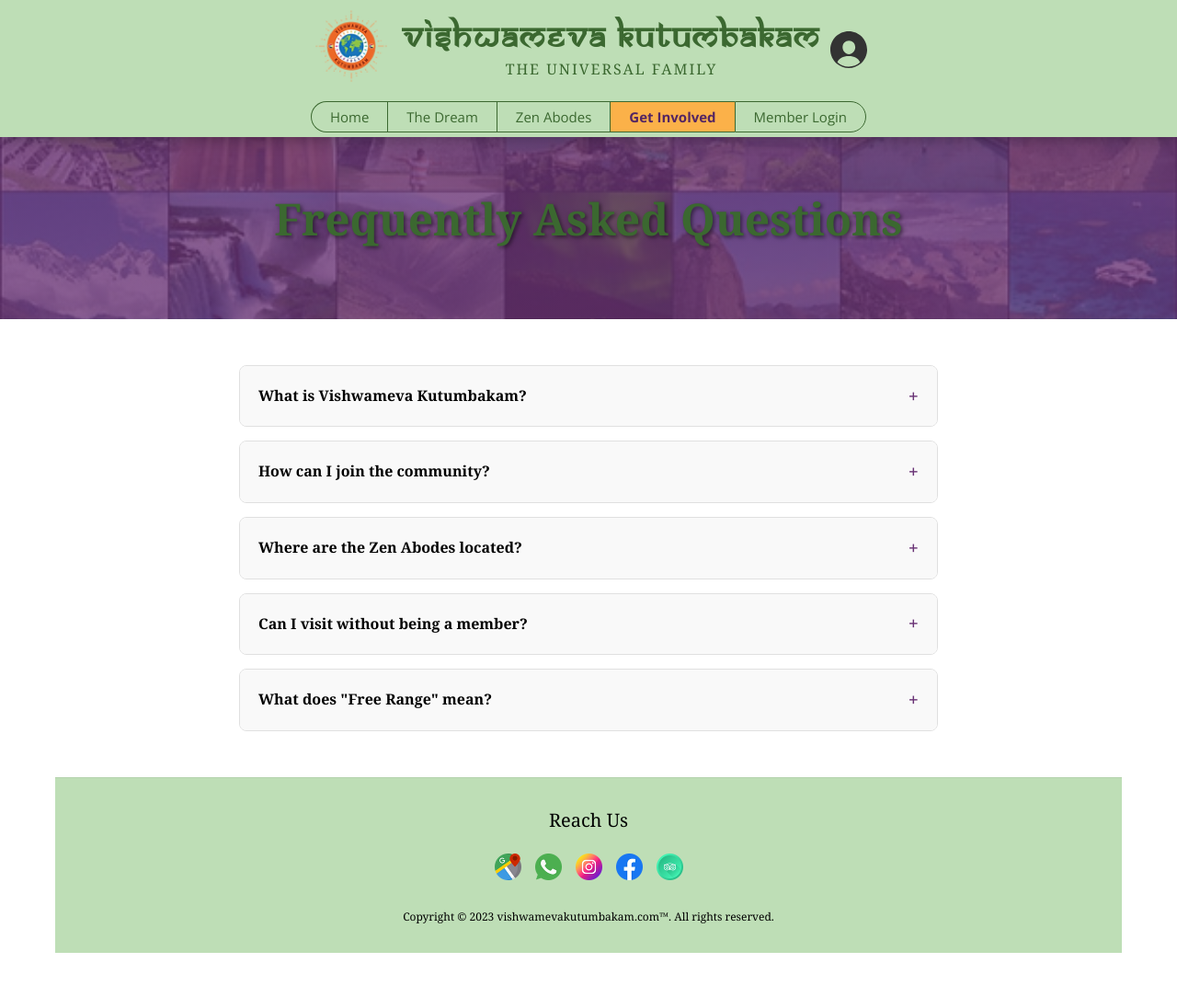
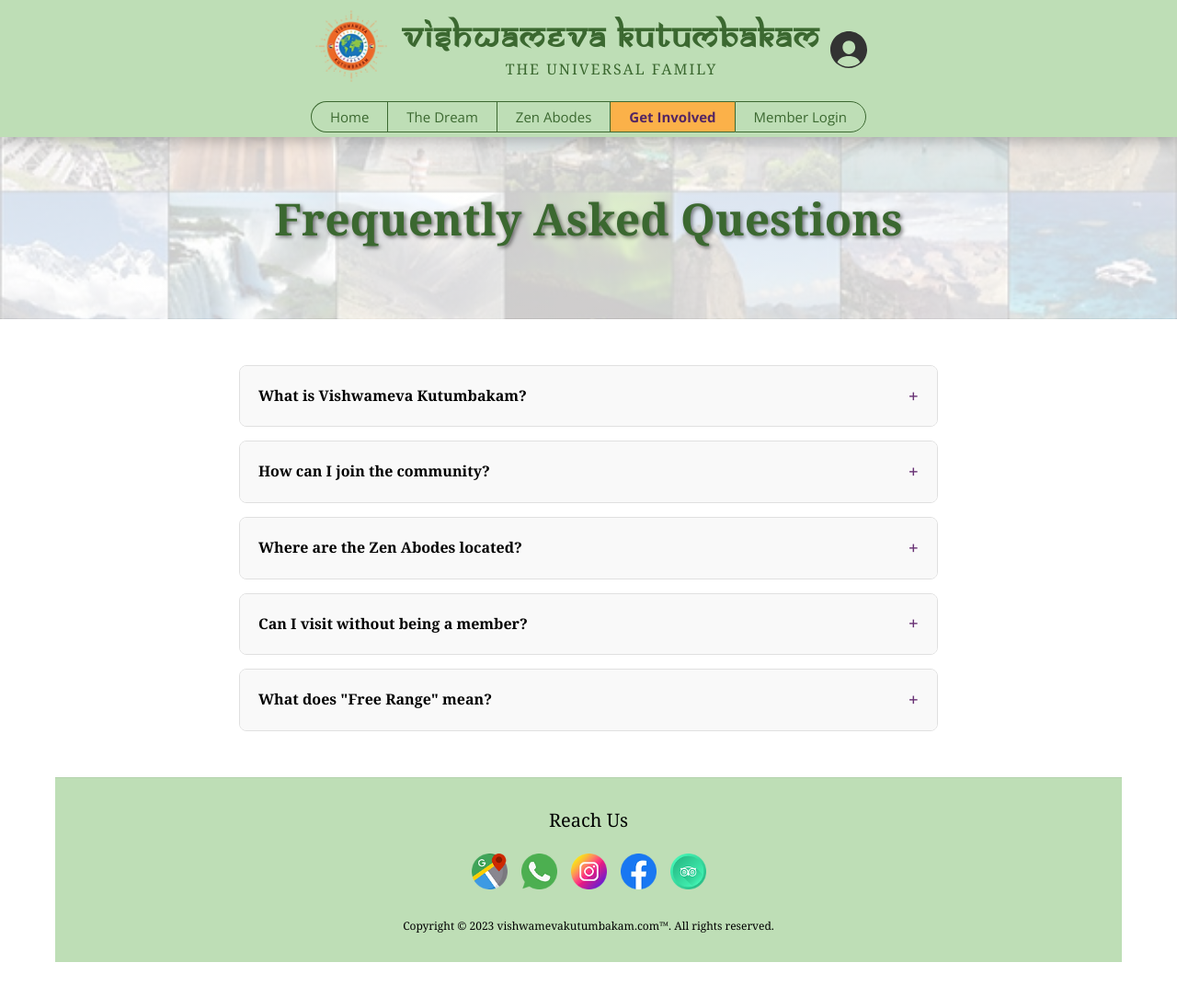
Before and after one commit to agnelvishal/vishwameva-kutumbakam-scratch2, a website: page faq.html in a window 1280 px wide. Shown: the whole page at 92% size. Drawn offline with nearby package versions, Linux system fonts and the light colour scheme.

Commit message:
css changes

```diff
--- a/styles.css
+++ b/styles.css
@@ -542,7 +542,6 @@ body {
 
 /* Dive Deeper Section */
 .dive-deeper {
-    padding: 80px 0;
     font-family: 'Open Sans', sans-serif;
     /* Clean background - remove gradients if not matching exactly, but keeping clean */
 }
@@ -566,7 +565,7 @@ body {
     /* Gap handled by margin/height */
     max-width: 1200px;
     position: relative;
-    padding: 50px 0;
+    padding-bottom: 30px;
 }
 
 .dive-block {
@@ -925,8 +924,8 @@ body {
 
 .social-icon-link img {
     display: block;
-    width: 29px;
-    height: 29px;
+    width: 39px;
+    height: 39px;
     object-fit: contain;
 }
 
@@ -1099,11 +1098,10 @@ body {
 
 /* Page Header & Grid Styles (Reused) */
 .page-banner {
-    background-color: var(--color-purple);
     color: white;
     text-align: center;
     padding: 60px 20px;
-    background-image: linear-gradient(rgba(106, 52, 118, 0.8), rgba(106, 52, 118, 0.8)), url('assets/images/hero-collage.jpg');
+    background-image: linear-gradient(rgba(255, 255, 255, .8), rgba(255, 255, 255, .8)), url('assets/images/hero-collage.jpg');
     background-size: cover;
     background-position: center;
 }
```
